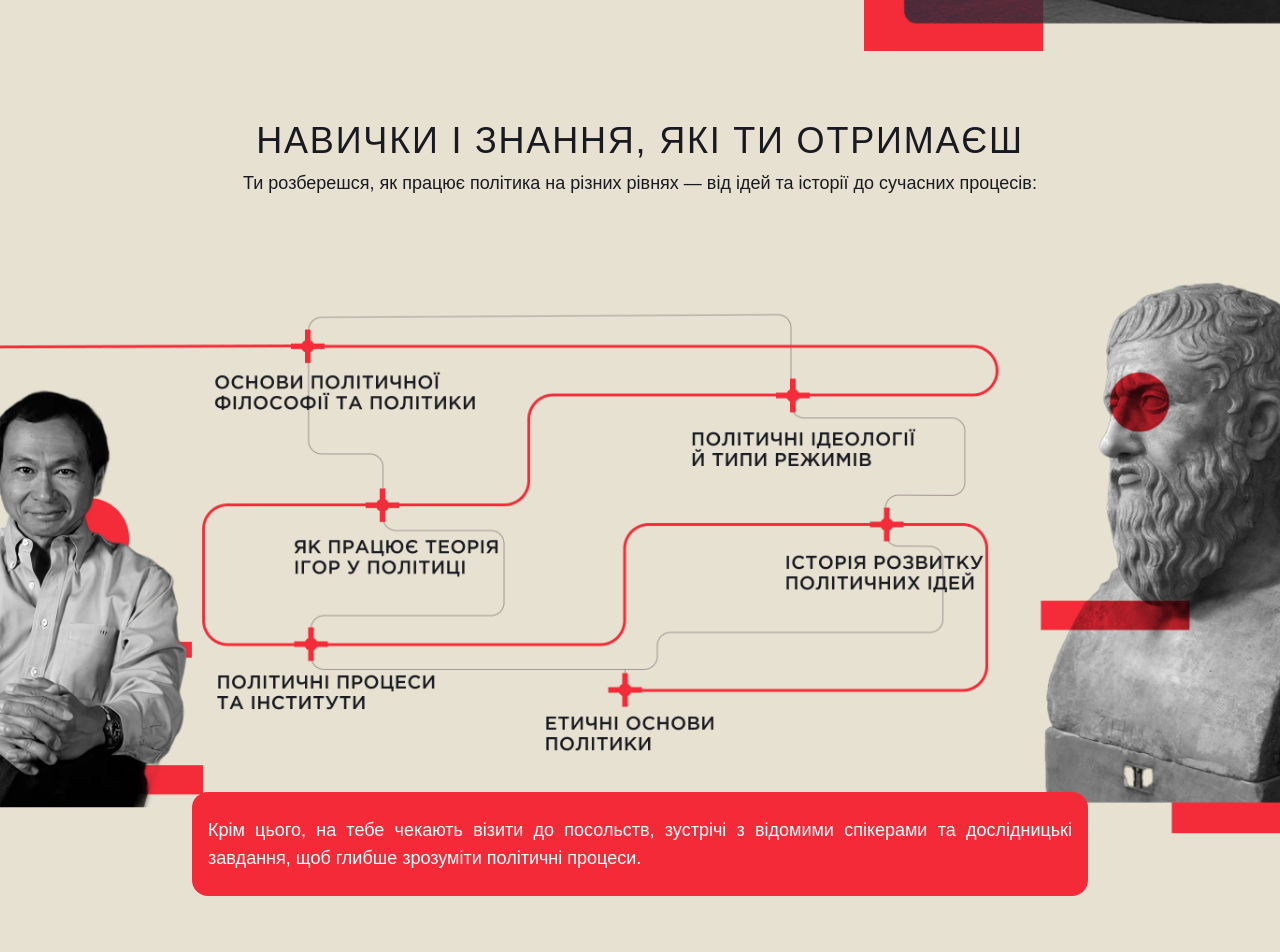
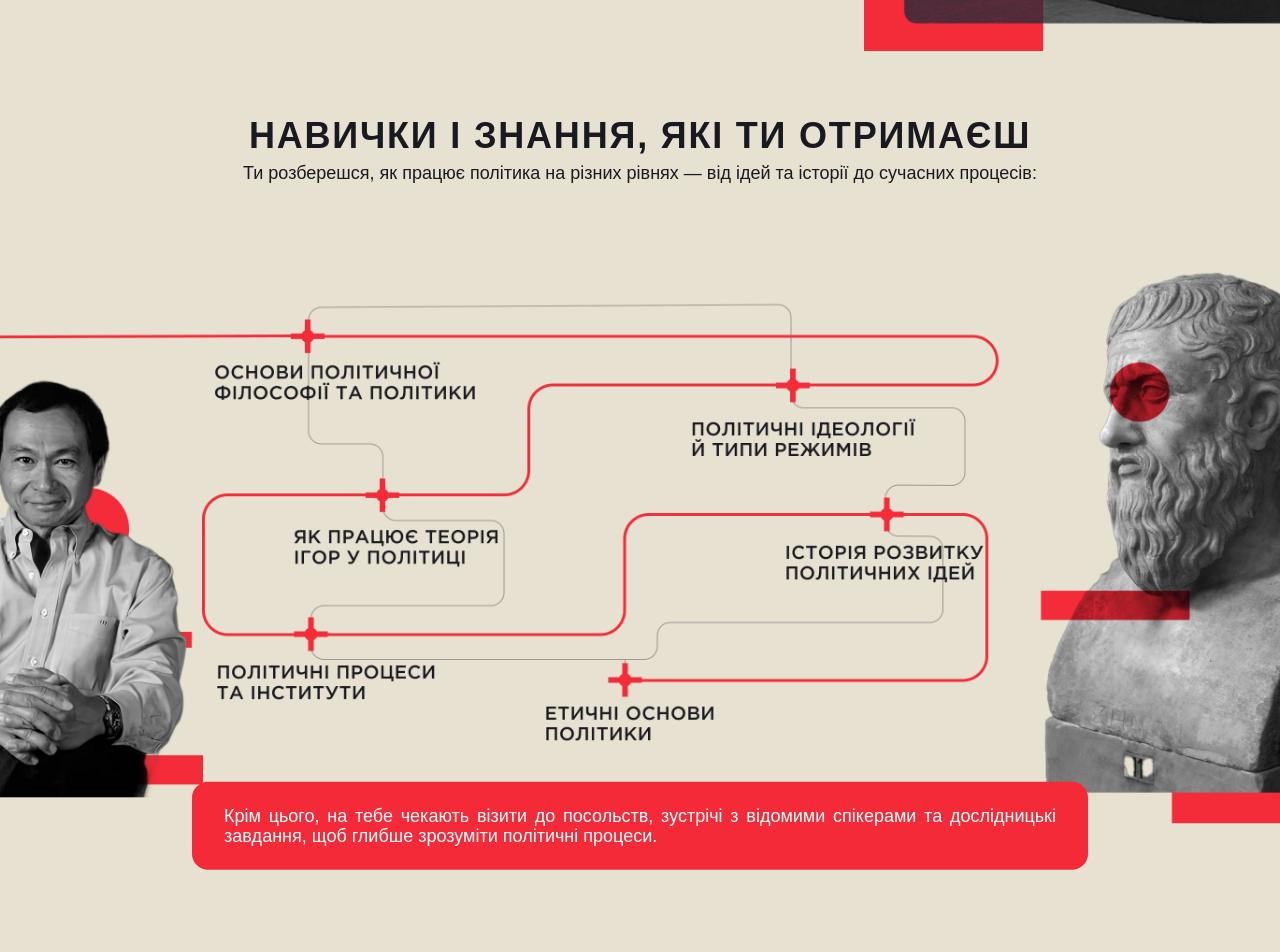
Before and after one commit to 1butenko/order-school-web, a Next.js app: page / in a window 1280 px wide. Shown: the part 1880-2832 px from the top of the page. Built offline with nearby package versions, Linux system fonts and the light colour scheme; a web font is replaced by a local one.

Commit message:
dev | dev sections AboutQuote and Knowledge for mobile

```diff
--- a/src/app/sections/AboutQuote.tsx
+++ b/src/app/sections/AboutQuote.tsx
@@ -24,7 +24,7 @@ export default function AboutQuote() {
   return (
     <section
       ref={sectionRef}
-      className="relative w-full mt-12 md:mt-20 flex items-center justify-center px-4 md:px-0"
+      className="relative w-full mt-12 md:mt-20 flex items-center justify-center px-0 md:px-0"
     >
       <div className="grid grid-cols-[1fr_auto] md:grid-cols-[4fr_1fr] md:grid-rows-1 gap-4 md:gap-1 w-full max-w-[1800px] items-center">
         <motion.div
@@ -34,7 +34,7 @@ export default function AboutQuote() {
             opacity: typeof window !== 'undefined' && window.innerWidth >= 768 ? textOpacity : 1
           }}
         >
-          <div className="w-full border-3 md:border-l-0 py-6 md:py-10 px-4 md:px-16  md:rounded-r-4xl border-primary">
+          <div className="w-full border-3 md:border-l-0 py-6 md:py-10 px-4 md:px-16 rounded-r-4xl border-primary">
             <h1 className="font-sans uppercase md:normal-case font-bold text-base md:text-3xl md:leading-snug tracking-wide md:tracking-normal">
               "Демократія має народжуватися у кожному новому поколінні, і саме освіта допомагає їй з'явитися на світ." — Джон Дьюї
             </h1>
--- a/src/app/sections/Knowledge.tsx
+++ b/src/app/sections/Knowledge.tsx
@@ -1,6 +1,7 @@
 "use client";
 
 import knowledge from "@/assets/knowledge.png";
+import knowledgeMobile from "@/assets/knowledge-mobile.svg";
 import Image from "next/image";
 import { motion, useScroll, useTransform } from "framer-motion";
 import { useRef } from "react";
@@ -23,16 +24,16 @@ export default function Knowledge({ id }: AnimatedProps) {
   return (
     <section
       ref={ref}
-      className="w-full min-h-screen py-20 overflow-x-hidden" id={id}
+      className="w-full min-h-screen py-12 md:py-20 overflow-x-hidden" id={id}
     >
       <motion.div
         style={{ opacity: opacity1, y: y1 }}
-        className="max-w-6xl mx-auto text-center text-foreground px-4"
+        className="max-w-6xl mx-auto text-center text-foreground px-6 md:px-4"
       >
-        <h1 className="text-4xl tracking-wider uppercase font-sans mb-2">
+        <h1 className="hidden md:block text-[22px] leading-[30px] md:text-4xl tracking-normal md:tracking-wider uppercase font-sans font-bold mb-2">
           Навички і знання, які ти отримаєш
         </h1>
-        <h2 className="text-lg font-mono font-medium">
+        <h2 className="hidden md:block text-lg font-mono font-medium">
           Ти розберешся, як працює політика на різних рівнях — від ідей та
           історії до сучасних процесів:
         </h2>
@@ -40,19 +41,27 @@ export default function Knowledge({ id }: AnimatedProps) {
 
       <motion.div
         style={{ scale: scaleImg, opacity: opacity1 }}
-        className="w-full mt-8 overflow-hidden"
+        className="w-full mt-6 md:mt-8 overflow-hidden px-4 md:px-0"
       >
+        {/* Desktop version */}
         <Image
           src={knowledge}
           alt="Навички і знання, які ти отримаєш"
-          className="w-full h-auto max-w-full object-contain"
+          className="hidden md:block w-full h-auto max-w-full object-contain"
+          priority
+        />
+        {/* Mobile version */}
+        <Image
+          src={knowledgeMobile}
+          alt="Навички і знання"
+          className="block md:hidden w-full h-auto max-w-full object-contain"
           priority
         />
       </motion.div>
 
       <motion.div
         style={{ opacity: opacityText, y: y1 }}
-        className="max-w-4xl mx-auto mt-8 font-mono font-medium text-justify text-lg bg-primary px-4 py-6 rounded-2xl text-white"
+        className="max-w-4xl mt-6 md:mt-8 font-mono font-medium text-justify text-[15px] leading-[20px] md:text-lg bg-primary px-6 md:px-8 py-6 md:py-6 rounded-[24px] md:rounded-2xl text-white mx-4 md:mx-auto"
       >
         Крім цього, на тебе чекають візити до посольств, зустрічі з відомими
         спікерами та дослідницькі завдання, щоб глибше зрозуміти політичні
```
Also changed, not shown: src/assets/knowledge-mobile.png (added), src/assets/knowledge-mobile.svg (added).
